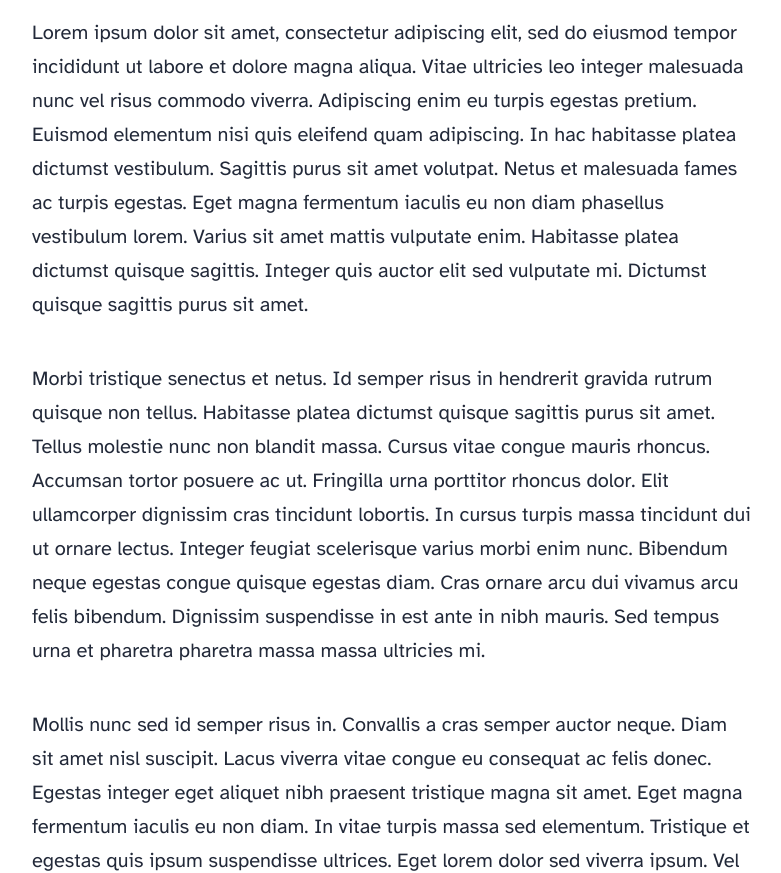
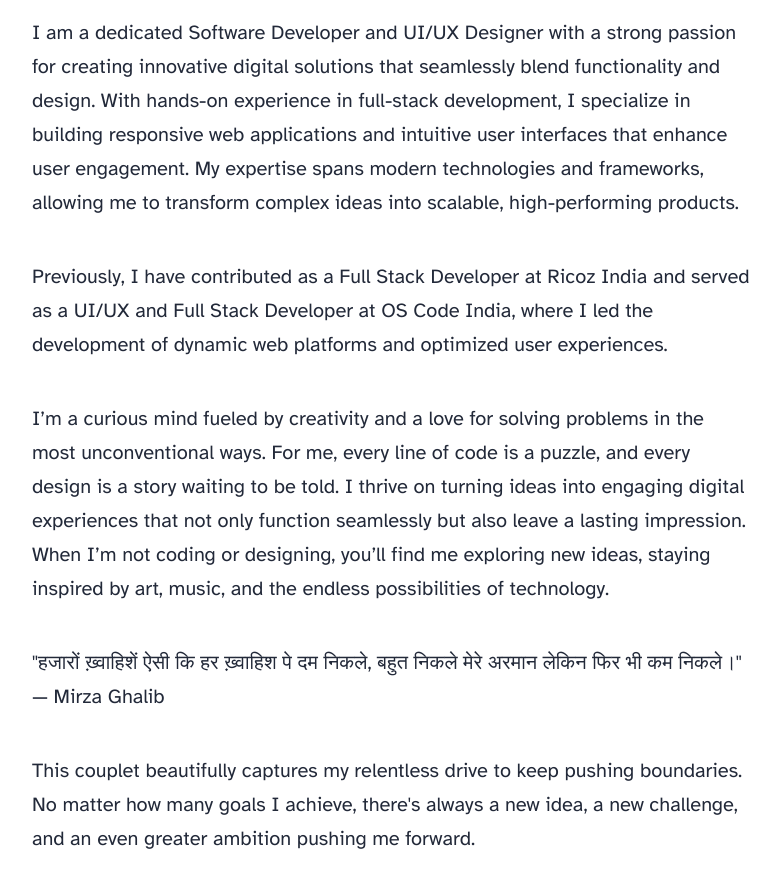
Before and after one commit to rishav-bhardwaz/riszzblogs, an Astro site: page /about in a window 1280 px wide. Shown: the part 856-1729 px from the top of the page, without its empty margins (248-1029 px from the left). Built offline with nearby package versions, Linux system fonts and the light colour scheme; Astro itself is replaced by a stand-in of ours.

Commit message:
`Update about page content and metadata`

```diff
--- a/src/pages/about.astro
+++ b/src/pages/about.astro
@@ -4,59 +4,26 @@ import Layout from '../layouts/BlogPost.astro';
 
 <Layout
 	title="About Me"
-	description="Lorem ipsum dolor sit amet"
-	pubDate={new Date('August 08 2021')}
+	description="I am a dedicated Software Developer and UI/UX Designer with a strong passion for creating innovative digital solutions that seamlessly blend functionality and design."
+	pubDate={new Date('2022-01-10')}
 	heroImage="/blog-placeholder-about.jpg"
 >
 	<p>
-		Lorem ipsum dolor sit amet, consectetur adipiscing elit, sed do eiusmod tempor incididunt ut
-		labore et dolore magna aliqua. Vitae ultricies leo integer malesuada nunc vel risus commodo
-		viverra. Adipiscing enim eu turpis egestas pretium. Euismod elementum nisi quis eleifend quam
-		adipiscing. In hac habitasse platea dictumst vestibulum. Sagittis purus sit amet volutpat. Netus
-		et malesuada fames ac turpis egestas. Eget magna fermentum iaculis eu non diam phasellus
-		vestibulum lorem. Varius sit amet mattis vulputate enim. Habitasse platea dictumst quisque
-		sagittis. Integer quis auctor elit sed vulputate mi. Dictumst quisque sagittis purus sit amet.
+		I am a dedicated Software Developer and UI/UX Designer with a strong passion for creating innovative digital solutions that seamlessly blend functionality and design. With hands-on experience in full-stack development, I specialize in building responsive web applications and intuitive user interfaces that enhance user engagement. My expertise spans modern technologies and frameworks, allowing me to transform complex ideas into scalable, high-performing products.
 	</p>
 
 	<p>
-		Morbi tristique senectus et netus. Id semper risus in hendrerit gravida rutrum quisque non
-		tellus. Habitasse platea dictumst quisque sagittis purus sit amet. Tellus molestie nunc non
-		blandit massa. Cursus vitae congue mauris rhoncus. Accumsan tortor posuere ac ut. Fringilla urna
-		porttitor rhoncus dolor. Elit ullamcorper dignissim cras tincidunt lobortis. In cursus turpis
-		massa tincidunt dui ut ornare lectus. Integer feugiat scelerisque varius morbi enim nunc.
-		Bibendum neque egestas congue quisque egestas diam. Cras ornare arcu dui vivamus arcu felis
-		bibendum. Dignissim suspendisse in est ante in nibh mauris. Sed tempus urna et pharetra pharetra
-		massa massa ultricies mi.
+		Previously, I have contributed as a Full Stack Developer at Ricoz India and served as a UI/UX and Full Stack Developer at OS Code India, where I led the development of dynamic web platforms and optimized user experiences.
 	</p>
 
 	<p>
-		Mollis nunc sed id semper risus in. Convallis a cras semper auctor neque. Diam sit amet nisl
-		suscipit. Lacus viverra vitae congue eu consequat ac felis donec. Egestas integer eget aliquet
-		nibh praesent tristique magna sit amet. Eget magna fermentum iaculis eu non diam. In vitae
-		turpis massa sed elementum. Tristique et egestas quis ipsum suspendisse ultrices. Eget lorem
-		dolor sed viverra ipsum. Vel turpis nunc eget lorem dolor sed viverra. Posuere ac ut consequat
-		semper viverra nam. Laoreet suspendisse interdum consectetur libero id faucibus. Diam phasellus
-		vestibulum lorem sed risus ultricies tristique. Rhoncus dolor purus non enim praesent elementum
-		facilisis. Ultrices tincidunt arcu non sodales neque. Tempus egestas sed sed risus pretium quam
-		vulputate. Viverra suspendisse potenti nullam ac tortor vitae purus faucibus ornare. Fringilla
-		urna porttitor rhoncus dolor purus non. Amet dictum sit amet justo donec enim.
+		I’m a curious mind fueled by creativity and a love for solving problems in the most unconventional ways. For me, every line of code is a puzzle, and every design is a story waiting to be told. I thrive on turning ideas into engaging digital experiences that not only function seamlessly but also leave a lasting impression. When I’m not coding or designing, you’ll find me exploring new ideas, staying inspired by art, music, and the endless possibilities of technology.
+		<p>
+		"हजारों ख़्वाहिशें ऐसी कि हर ख़्वाहिश पे दम निकले,
+		बहुत निकले मेरे अरमान लेकिन फिर भी कम निकले।" — Mirza Ghalib
+	</p>
+		This couplet beautifully captures my relentless drive to keep pushing boundaries. No matter how many goals I achieve, there's always a new idea, a new challenge, and an even greater ambition pushing me forward.
 	</p>
 
-	<p>
-		Mattis ullamcorper velit sed ullamcorper morbi tincidunt. Tortor posuere ac ut consequat semper
-		viverra. Tellus mauris a diam maecenas sed enim ut sem viverra. Venenatis urna cursus eget nunc
-		scelerisque viverra mauris in. Arcu ac tortor dignissim convallis aenean et tortor at. Curabitur
-		gravida arcu ac tortor dignissim convallis aenean et tortor. Egestas tellus rutrum tellus
-		pellentesque eu. Fusce ut placerat orci nulla pellentesque dignissim enim sit amet. Ut enim
-		blandit volutpat maecenas volutpat blandit aliquam etiam. Id donec ultrices tincidunt arcu. Id
-		cursus metus aliquam eleifend mi.
-	</p>
 
-	<p>
-		Tempus quam pellentesque nec nam aliquam sem. Risus at ultrices mi tempus imperdiet. Id porta
-		nibh venenatis cras sed felis eget velit. Ipsum a arcu cursus vitae. Facilisis magna etiam
-		tempor orci eu lobortis elementum. Tincidunt dui ut ornare lectus sit. Quisque non tellus orci
-		ac. Blandit libero volutpat sed cras. Nec tincidunt praesent semper feugiat nibh sed pulvinar
-		proin gravida. Egestas integer eget aliquet nibh praesent tristique magna.
-	</p>
 </Layout>
```
